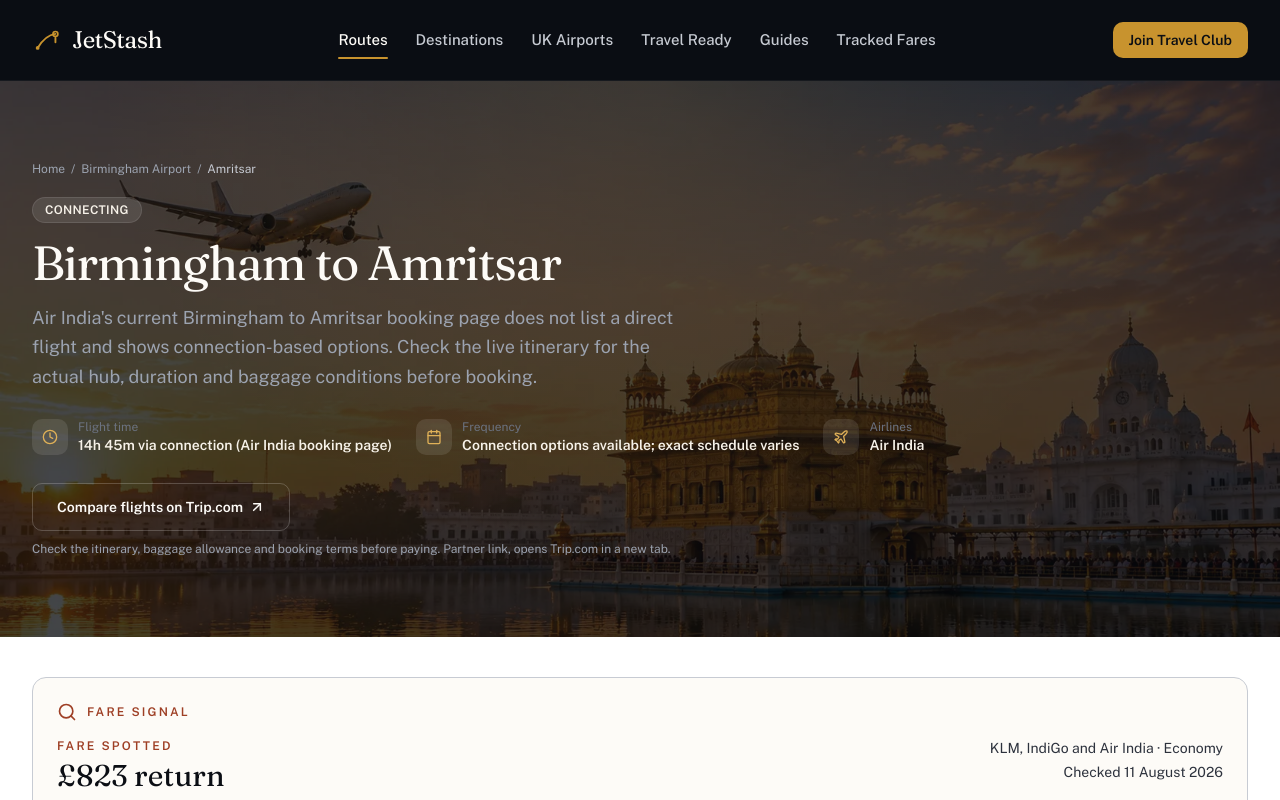
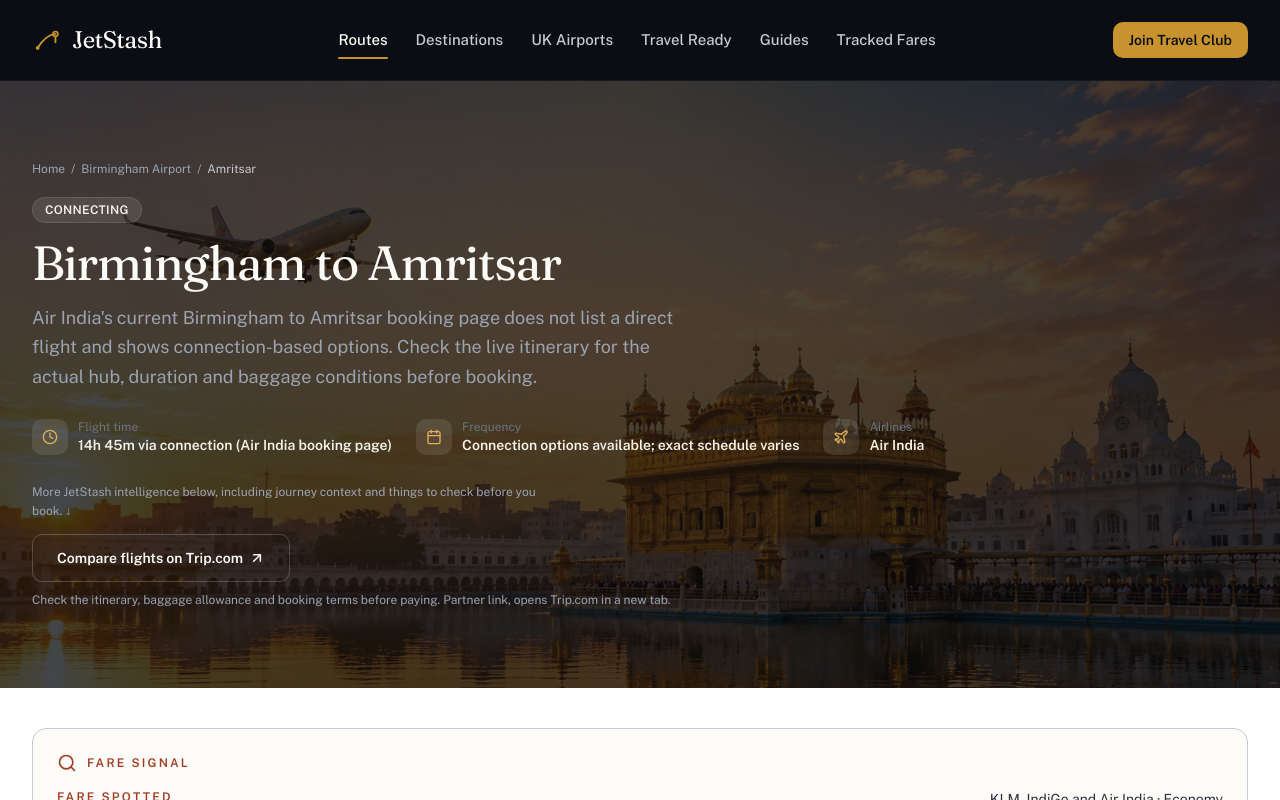
Before and after one commit to faiz403/jetstash-new, a Next.js app: page /routes/birmingham-amritsar in a window 1280 px wide. Shown: the top 800 px of the page. Built offline with nearby package versions, Linux system fonts and the light colour scheme.

Commit message:
fix: surface route intelligence before Trip.com handoff

```diff
--- a/app/routes/[slug]/page.tsx
+++ b/app/routes/[slug]/page.tsx
@@ -224,7 +224,13 @@
             )}
           </div>
 
-          <div className="mt-7 flex flex-wrap items-center gap-3">
+          <div className="mt-7">
+            {tripComUrl && (
+              <p data-testid="route-intelligence-continuation-cue" className="mb-3 max-w-lg text-xs leading-relaxed text-ink-300">
+                More JetStash intelligence below, including journey context and things to check before you book. ↓
+              </p>
+            )}
+            <div className="flex flex-wrap items-center gap-3">
               {tripComUrl ? (
                 <TrackedOutboundLink
                   event="tripcom_click"
@@ -262,6 +268,7 @@
                   source="route-hero"
                 />
               )}
+            </div>
           </div>
           {tripComUrl && (
             <p className="mt-2.5 text-xs text-ink-300">
```
Also changed, not shown: 1 other file (tests, documents, lock files or other folders). Lines whose indentation alone changed are shown as unchanged.
